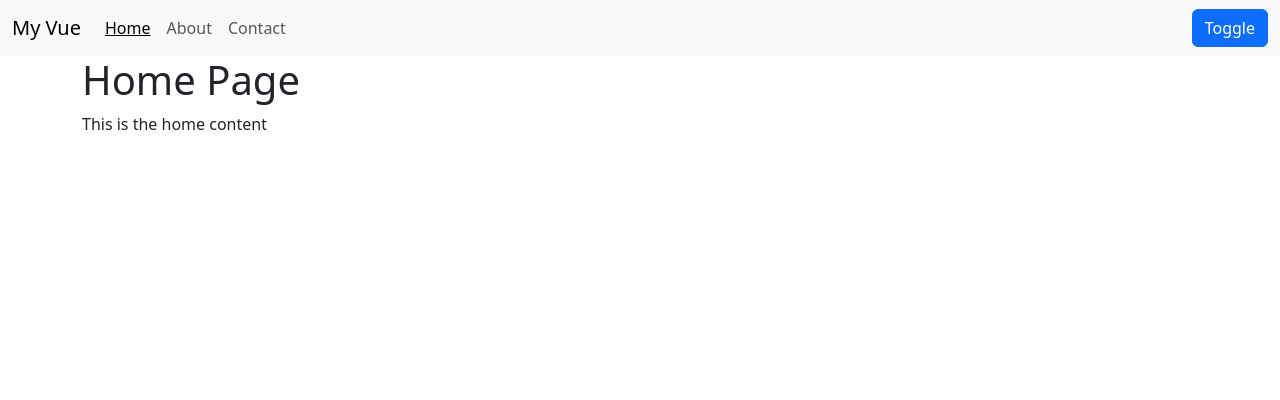
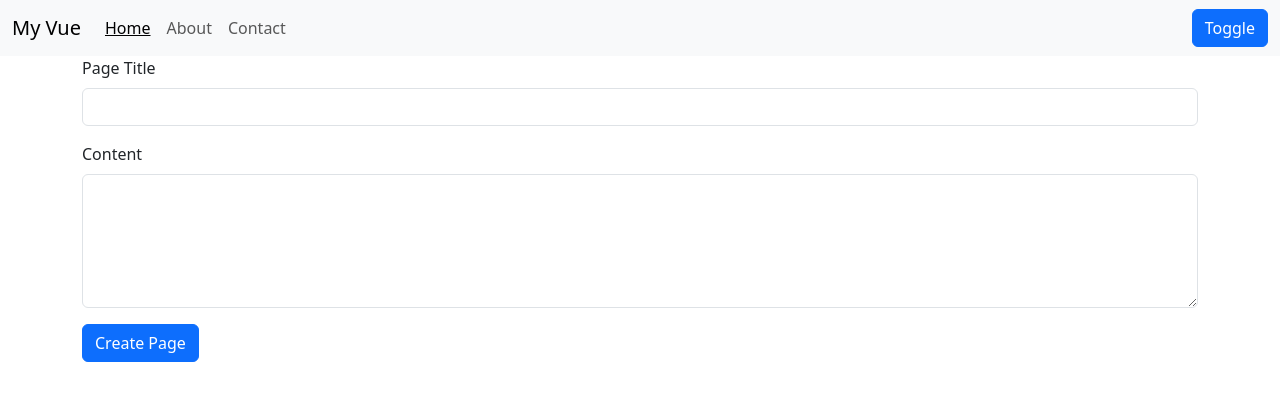
Before and after one commit to veronicacheng2/vue-simple-spa, a Vue app: page / in a window 1280 px wide. Shown: the top 400 px of the page. Built offline with nearby package versions, Linux system fonts and the light colour scheme.

Commit message:
Added v-model for two way binding of form

```diff
--- a/src/App.vue
+++ b/src/App.vue
@@ -1,15 +1,22 @@
 <template>
     <navbar :pages="pages" :active-page="activePage" :nav-link-click="(index) => activePage = index"/>
-    <page-viewer v-if="pages.length > 0" :page="pages[activePage]"/>
-    <!--  v-show uses css to control (still in DOM) while v-if removes the whole html element  -->
+
+        <!--  v-show uses css to control (still in DOM) while v-if removes the whole html element  -->
+    <div v-show="false">Hide this content!</div>
+
+    <!-- <page-viewer v-if="pages.length > 0" :page="pages[activePage]"/> -->
+
+    <create-page :page-created="pageCreated"></create-page>
+
 </template>
 
 <script>
 import Navbar from './components/Navbar.vue';
 import PageViewer from './components/PageViewer.vue';
+import CreatePage from './components/CreatePage.vue';
 
 export default {
-    components:{Navbar,PageViewer},
+    components:{Navbar,PageViewer,CreatePage},
     created(){
         this.getPages();
     },
@@ -28,6 +35,10 @@
             let res = await fetch("pages.json");
             let data = await res.json();
             this.pages = data;
+        },
+        pageCreated(pageObj){
+            console.log(pageObj)
+            console.log("Page Created!!!!!")
         }
     }
 }
--- /dev/null
+++ b/src/components/CreatePage.vue
@@ -0,0 +1,30 @@
+<template>
+    <div class="container mb-3">
+        <form>
+            <div class="mb-3">
+                <label for="" class="form-label">Page Title</label>
+                <!-- TWO Way Binding using :value & @input <input type="text" class="form-control" :value="pageTitle" @input="(e) => pageTitle = e.target.value"/> -->
+            <!-- Easier way to do TWO Way binding - v-model -->
+                <input type="text" class="form-control" v-model="pageTitle"/>
+            </div>
+            <div class="mb-3">
+                <label for="" class="form-label">Content</label>
+                <textarea type="text" class="form-control" rows="5" v-model="content"/>
+            </div>
+            <div class="mb-3">
+                <button class="btn btn-primary" @click.prevent="pageCreated({pageTitle,content})">Create Page</button>
+            </div>
+        </form>
+    </div>
+</template>
+<script>
+export default {
+    props:['pageCreated'],
+    data(){
+        return {
+            pageTitle:"",
+            content:""
+        }
+    }
+}
+</script>
--- a/src/components/Navbar.vue
+++ b/src/components/Navbar.vue
@@ -26,7 +26,8 @@
     props:['pages','activePage','navLinkClick'],
     data(){
         return {theme:'light'}
-    }, methods:{
+    },
+    methods:{
         changeTheme(){
             if(this.theme==='light'){
                 this.theme='dark';
```
